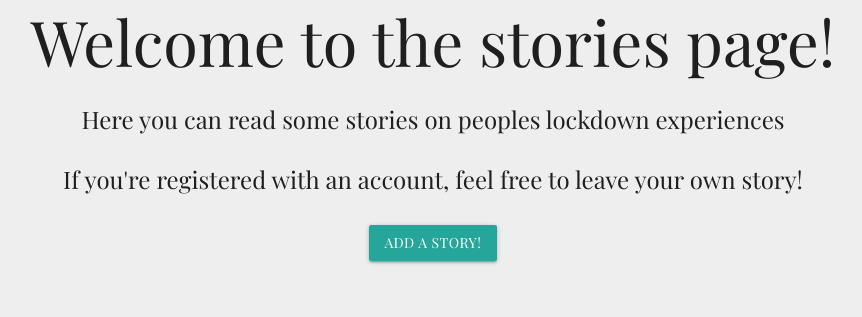
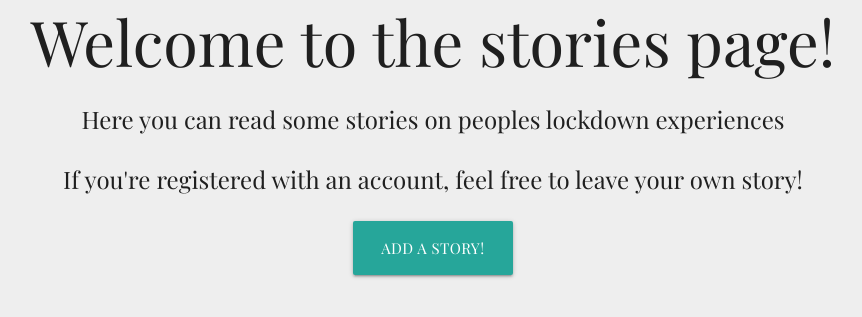
Before and after one commit to Code-Institute-Submissions/Side-On-lockdownLounge-MP3_OctResub, a Flask app: page /get_stories in a window 1280 px wide. Shown: the part 169-486 px from the top of the page, without its empty margins (207-1069 px from the left). Run offline with Flask 2, Linux system fonts and the light colour scheme; the visitor is signed in with stand-in values (Sample User, id 1); data that the repository does not hold is empty; some libraries are stand-ins or nearby versions.

Commit message:
Fix issue where welcome message div wasn't closing at the right point

```diff
--- a/templates/stories.html
+++ b/templates/stories.html
@@ -37,11 +37,12 @@
   <p>Click on the button below to go to the registration page</p>
 
   <a href="{{ url_for('register') }}" class="btn register-button">Register here</a>
+
+{% endif %}
 </div>
-{% endif %}
 {% if session.user %}
 <div class="row center">
-  <a href="{{ url_for('add_story') }}" class="btn">Add a story!</a>
+  <a href="{{ url_for('add_story') }}" class="btn-large">Add a story!</a>
 </div>
 {% endif %}
 
```
